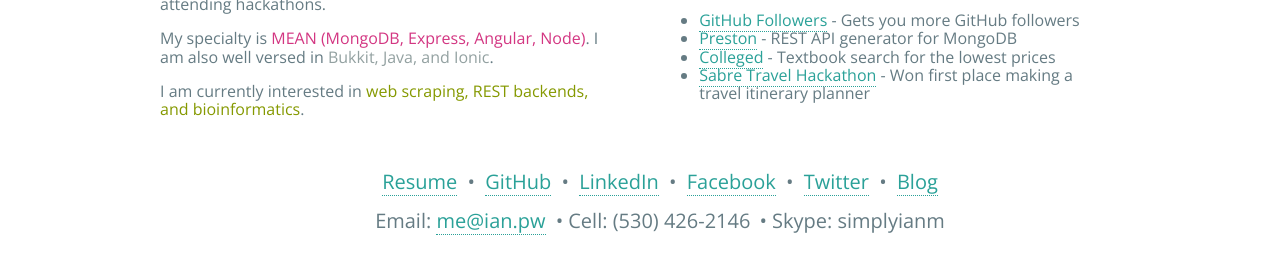
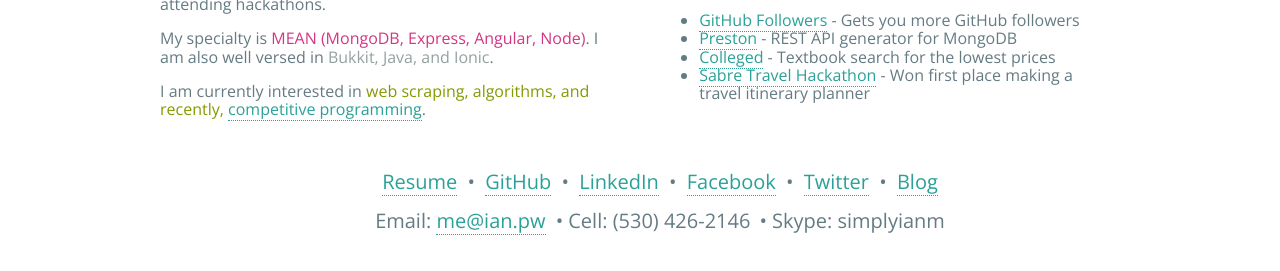
Before and after one commit to macalinao/macalinao.github.io-deprecated, a plain HTML site: page index.html in a window 1280 px wide. Shown: the part 365-636 px from the top of the page. Drawn offline with nearby package versions, Linux system fonts and the light colour scheme.

Commit message:
Update interests

```diff
--- a/index.html
+++ b/index.html
@@ -40,7 +40,7 @@
           <span class="secondary">Bukkit, Java, and Ionic</span>.
         </p>
         <p>I am currently interested in
-          <span class="interests">web scraping, REST backends, and bioinformatics</span>.
+          <span class="interests">web scraping, algorithms, and recently, <a href="http://uhunt.felix-halim.net/id/710325">competitive programming</a></span>.
         </p>
       </div>
       <div class="col half">
```
